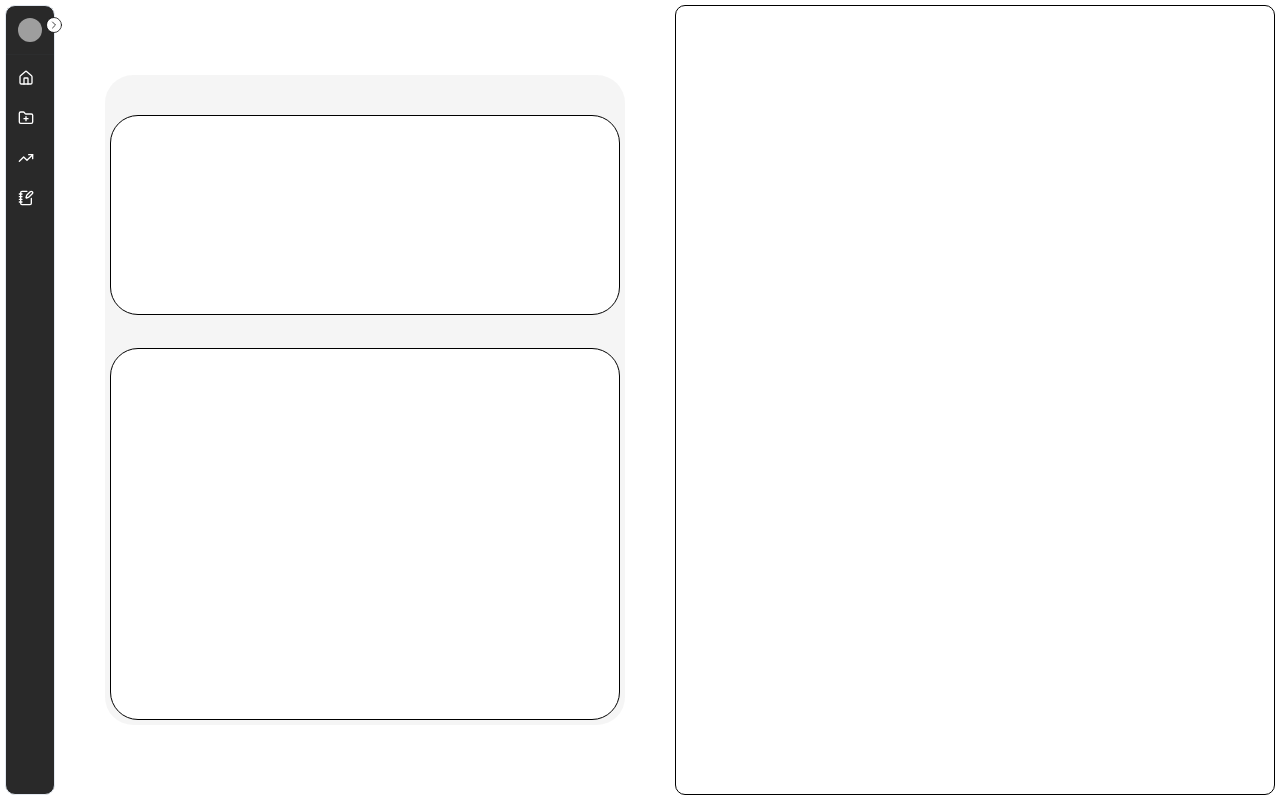
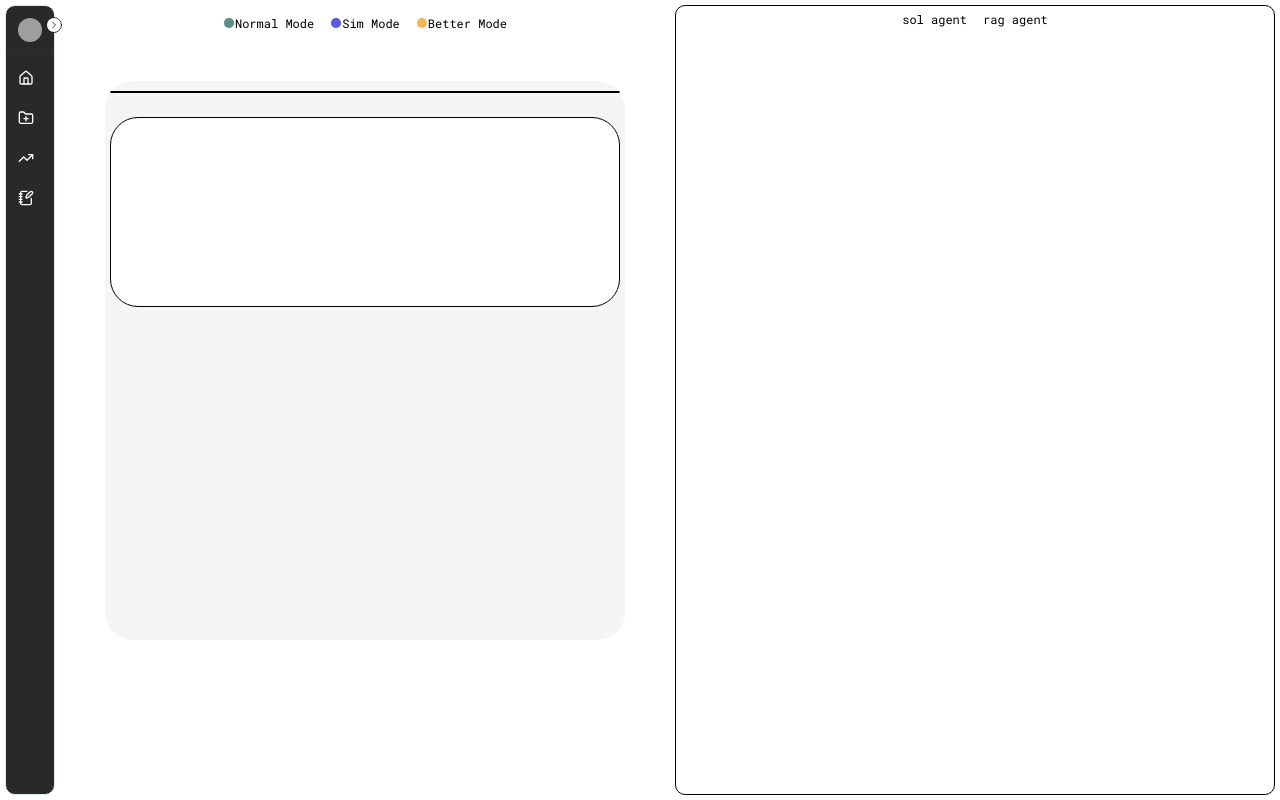
Before and after one commit to AfolabiAwonuga/intello-dev, a Next.js app: page /dashboard in a window 1280 px wide. Built offline with nearby package versions, Linux system fonts and the light colour scheme; grey boxes are pictures that could not be loaded.

Commit message:
added nav bars

```diff
--- a/package.json
+++ b/package.json
@@ -13,6 +13,7 @@
     "@radix-ui/react-avatar": "^1.0.4",
     "@radix-ui/react-dialog": "^1.0.5",
     "@radix-ui/react-dropdown-menu": "^2.0.6",
+    "@radix-ui/react-navigation-menu": "^1.1.4",
     "@radix-ui/react-popover": "^1.0.7",
     "@radix-ui/react-separator": "^1.0.3",
     "@radix-ui/react-slot": "^1.0.2",
--- a/src/app/dashboard/layout.tsx
+++ b/src/app/dashboard/layout.tsx
@@ -4,6 +4,7 @@
 import { usePathname } from "next/navigation";
 import { SIDEBAR_ITEMS } from "@/constants";
 import SideBarMain from "@/components/SideBarMain";
+import NavBar from "@/components/NavBar";
 
 const DashboardLayout = ({
   children,
@@ -12,6 +13,7 @@
 }>) => {
   return (
     <div className="grid grid-cols-[auto_1fr]">
+      {/* <NavBar /> */}
       <SideBarMain sidebaritems={SIDEBAR_ITEMS} />
       {children}
     </div>
--- a/src/app/dashboard/page.tsx
+++ b/src/app/dashboard/page.tsx
@@ -1,15 +1,22 @@
+import NavBar from "@/components/NavBar";
+import NavBarThree from "@/components/NavBarThree";
+import NavBarTwo from "@/components/NavBarTwo";
 import React from "react";
 
 const page = () => {
   return (
-    <div className="grid grid-cols-2">
-      <div className="grid m-[5px] rounded-[10px]">
-        <div className="grid grid-rows-[240px_1fr]  my-[70px] mx-[40px] rounded-sm gap-7 bg-[#efefef]/60">
-          <div className="border border-black rounded-sm mx-[5px] mt-[40px] bg-[#ffffff]"></div>
+    <div className="grid grid-cols-2 ">
+      <div className="flex flex-col m-[5px] rounded-[10px]">
+        <NavBar />
+        <div className="grid grid-rows-[3px_200px_300px]  my-[50px] mx-[40px] rounded-sm gap-7 bg-[#efefef]/60">
+          {/* <NavBarThree /> */}
+          <div className="border border-black rounded-sm mx-[5px] mt-[10px] bg-[#ffffff]"></div>
           <div className="border border-black rounded-sm m-[5px] bg-[#ffffff]"></div>
         </div>
       </div>
-      <div className="border border-black m-[5px] rounded-[10px]"></div>
+      <div className="border border-black m-[5px] rounded-[10px]">
+        <NavBarTwo />
+      </div>
     </div>
   );
 };
--- /dev/null
+++ b/src/components/NavBar.tsx
@@ -0,0 +1,23 @@
+import { Circle } from "lucide-react";
+import React from "react";
+
+const NavBar = () => {
+  return (
+    <nav className="flex justify-center space-x-4 pt-[10px]">
+      <button className="flex flex-row items-center">
+        <Circle strokeWidth={0.5} color="#5C8F86" fill="#5C8F86" size={12} />
+        <span className="text-[#000000] text-xs">Normal Mode</span>
+      </button>
+      <button className="flex flex-row items-center">
+        <Circle strokeWidth={0.5} color="#595DD7" fill="#595DD7" size={12} />
+        <span className="text-[#000000] text-xs">Sim Mode</span>
+      </button>
+      <button className="flex flex-row items-center">
+        <Circle strokeWidth={0.5} color="#F0B95E" fill="#F0B95E" size={12} />
+        <span className="text-[#000000] text-xs">Better Mode</span>
+      </button>
+    </nav>
+  );
+};
+
+export default NavBar;
--- /dev/null
+++ b/src/components/NavBarThree.tsx
@@ -0,0 +1,35 @@
+"use client";
+
+import {
+  NavigationMenu,
+  NavigationMenuList,
+  NavigationMenuItem,
+  NavigationMenuTrigger,
+  NavigationMenuContent,
+  NavigationMenuLink,
+} from "@radix-ui/react-navigation-menu";
+import { Circle } from "lucide-react";
+import React from "react";
+
+const NavBarThree = () => {
+  return (
+    <div className="flex justify-center">
+      <NavigationMenu>
+        <NavigationMenuList className="flex flex-row space-x-4">
+          <NavigationMenuItem>
+            <NavigationMenuTrigger className="text-xs">
+              sol agent
+            </NavigationMenuTrigger>
+          </NavigationMenuItem>
+          <NavigationMenuItem>
+            <NavigationMenuTrigger className="text-xs">
+              rag agent
+            </NavigationMenuTrigger>
+          </NavigationMenuItem>
+        </NavigationMenuList>
+      </NavigationMenu>
+    </div>
+  );
+};
+
+export default NavBarThree;
--- /dev/null
+++ b/src/components/NavBarTwo.tsx
@@ -0,0 +1,35 @@
+"use client";
+
+import {
+  NavigationMenu,
+  NavigationMenuList,
+  NavigationMenuItem,
+  NavigationMenuTrigger,
+  NavigationMenuContent,
+  NavigationMenuLink,
+} from "@radix-ui/react-navigation-menu";
+import { Circle } from "lucide-react";
+import React from "react";
+
+const NavBarTwo = () => {
+  return (
+    <div className="flex justify-center">
+      <NavigationMenu>
+        <NavigationMenuList className="flex flex-row space-x-4">
+          <NavigationMenuItem>
+            <NavigationMenuTrigger className="text-xs">
+              sol agent
+            </NavigationMenuTrigger>
+          </NavigationMenuItem>
+          <NavigationMenuItem>
+            <NavigationMenuTrigger className="text-xs">
+              rag agent
+            </NavigationMenuTrigger>
+          </NavigationMenuItem>
+        </NavigationMenuList>
+      </NavigationMenu>
+    </div>
+  );
+};
+
+export default NavBarTwo;
--- /dev/null
+++ b/src/components/ui/navigation-menu.tsx
@@ -0,0 +1,128 @@
+import * as React from "react"
+import * as NavigationMenuPrimitive from "@radix-ui/react-navigation-menu"
+import { cva } from "class-variance-authority"
+import { ChevronDown } from "lucide-react"
+
+import { cn } from "@/lib/utils"
+
+const NavigationMenu = React.forwardRef<
+  React.ElementRef<typeof NavigationMenuPrimitive.Root>,
+  React.ComponentPropsWithoutRef<typeof NavigationMenuPrimitive.Root>
+>(({ className, children, ...props }, ref) => (
+  <NavigationMenuPrimitive.Root
+    ref={ref}
+    className={cn(
+      "relative z-10 flex max-w-max flex-1 items-center justify-center",
+      className
+    )}
+    {...props}
+  >
+    {children}
+    <NavigationMenuViewport />
+  </NavigationMenuPrimitive.Root>
+))
+NavigationMenu.displayName = NavigationMenuPrimitive.Root.displayName
+
+const NavigationMenuList = React.forwardRef<
+  React.ElementRef<typeof NavigationMenuPrimitive.List>,
+  React.ComponentPropsWithoutRef<typeof NavigationMenuPrimitive.List>
+>(({ className, ...props }, ref) => (
+  <NavigationMenuPrimitive.List
+    ref={ref}
+    className={cn(
+      "group flex flex-1 list-none items-center justify-center space-x-1",
+      className
+    )}
+    {...props}
+  />
+))
+NavigationMenuList.displayName = NavigationMenuPrimitive.List.displayName
+
+const NavigationMenuItem = NavigationMenuPrimitive.Item
+
+const navigationMenuTriggerStyle = cva(
+  "group inline-flex h-10 w-max items-center justify-center rounded-md bg-background px-4 py-2 text-sm font-medium transition-colors hover:bg-accent hover:text-accent-foreground focus:bg-accent focus:text-accent-foreground focus:outline-none disabled:pointer-events-none disabled:opacity-50 data-[active]:bg-accent/50 data-[state=open]:bg-accent/50"
+)
+
+const NavigationMenuTrigger = React.forwardRef<
+  React.ElementRef<typeof NavigationMenuPrimitive.Trigger>,
+  React.ComponentPropsWithoutRef<typeof NavigationMenuPrimitive.Trigger>
+>(({ className, children, ...props }, ref) => (
+  <NavigationMenuPrimitive.Trigger
+    ref={ref}
+    className={cn(navigationMenuTriggerStyle(), "group", className)}
+    {...props}
+  >
+    {children}{" "}
+    <ChevronDown
+      className="relative top-[1px] ml-1 h-3 w-3 transition duration-200 group-data-[state=open]:rotate-180"
+      aria-hidden="true"
+    />
+  </NavigationMenuPrimitive.Trigger>
+))
+NavigationMenuTrigger.displayName = NavigationMenuPrimitive.Trigger.displayName
+
+const NavigationMenuContent = React.forwardRef<
+  React.ElementRef<typeof NavigationMenuPrimitive.Content>,
+  React.ComponentPropsWithoutRef<typeof NavigationMenuPrimitive.Content>
+>(({ className, ...props }, ref) => (
+  <NavigationMenuPrimitive.Content
+    ref={ref}
+    className={cn(
+      "left-0 top-0 w-full data-[motion^=from-]:animate-in data-[motion^=to-]:animate-out data-[motion^=from-]:fade-in data-[motion^=to-]:fade-out data-[motion=from-end]:slide-in-from-right-52 data-[motion=from-start]:slide-in-from-left-52 data-[motion=to-end]:slide-out-to-right-52 data-[motion=to-start]:slide-out-to-left-52 md:absolute md:w-auto ",
+      className
+    )}
+    {...props}
+  />
+))
+NavigationMenuContent.displayName = NavigationMenuPrimitive.Content.displayName
+
+const NavigationMenuLink = NavigationMenuPrimitive.Link
+
+const NavigationMenuViewport = React.forwardRef<
+  React.ElementRef<typeof NavigationMenuPrimitive.Viewport>,
+  React.ComponentPropsWithoutRef<typeof NavigationMenuPrimitive.Viewport>
+>(({ className, ...props }, ref) => (
+  <div className={cn("absolute left-0 top-full flex justify-center")}>
+    <NavigationMenuPrimitive.Viewport
+      className={cn(
+        "origin-top-center relative mt-1.5 h-[var(--radix-navigation-menu-viewport-height)] w-full overflow-hidden rounded-md border bg-popover text-popover-foreground shadow-lg data-[state=open]:animate-in data-[state=closed]:animate-out data-[state=closed]:zoom-out-95 data-[state=open]:zoom-in-90 md:w-[var(--radix-navigation-menu-viewport-width)]",
+        className
+      )}
+      ref={ref}
+      {...props}
+    />
+  </div>
+))
+NavigationMenuViewport.displayName =
+  NavigationMenuPrimitive.Viewport.displayName
+
+const NavigationMenuIndicator = React.forwardRef<
+  React.ElementRef<typeof NavigationMenuPrimitive.Indicator>,
+  React.ComponentPropsWithoutRef<typeof NavigationMenuPrimitive.Indicator>
+>(({ className, ...props }, ref) => (
+  <NavigationMenuPrimitive.Indicator
+    ref={ref}
+    className={cn(
+      "top-full z-[1] flex h-1.5 items-end justify-center overflow-hidden data-[state=visible]:animate-in data-[state=hidden]:animate-out data-[state=hidden]:fade-out data-[state=visible]:fade-in",
+      className
+    )}
+    {...props}
+  >
+    <div className="relative top-[60%] h-2 w-2 rotate-45 rounded-tl-sm bg-border shadow-md" />
+  </NavigationMenuPrimitive.Indicator>
+))
+NavigationMenuIndicator.displayName =
+  NavigationMenuPrimitive.Indicator.displayName
+
+export {
+  navigationMenuTriggerStyle,
+  NavigationMenu,
+  NavigationMenuList,
+  NavigationMenuItem,
+  NavigationMenuContent,
+  NavigationMenuTrigger,
+  NavigationMenuLink,
+  NavigationMenuIndicator,
+  NavigationMenuViewport,
+}
```
Also changed, not shown: 1 other file (tests, documents, lock files or other folders).
